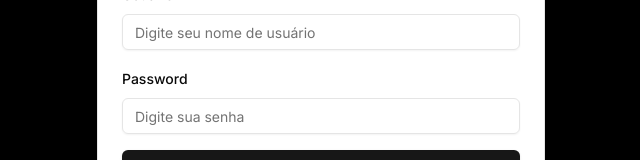
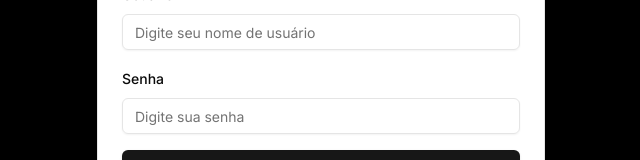
Before and after one commit to Couks/frontend-av2-4seg, a Next.js app: page /login in a window 1280 px wide. Shown: the part 327-487 px from the top of the page, without its empty margins (319-959 px from the left). Built offline with nearby package versions, Linux system fonts and the light colour scheme.

Commit message:
add login

```diff
--- a/src/app/(pages)/login/page.tsx
+++ b/src/app/(pages)/login/page.tsx
@@ -56,7 +56,7 @@
               />
             </div>
             <div className="space-y-2">
-              <Label htmlFor="password">Password</Label>
+              <Label htmlFor="password">Senha</Label>
               <Input
                 id="password"
                 type="password"
```
